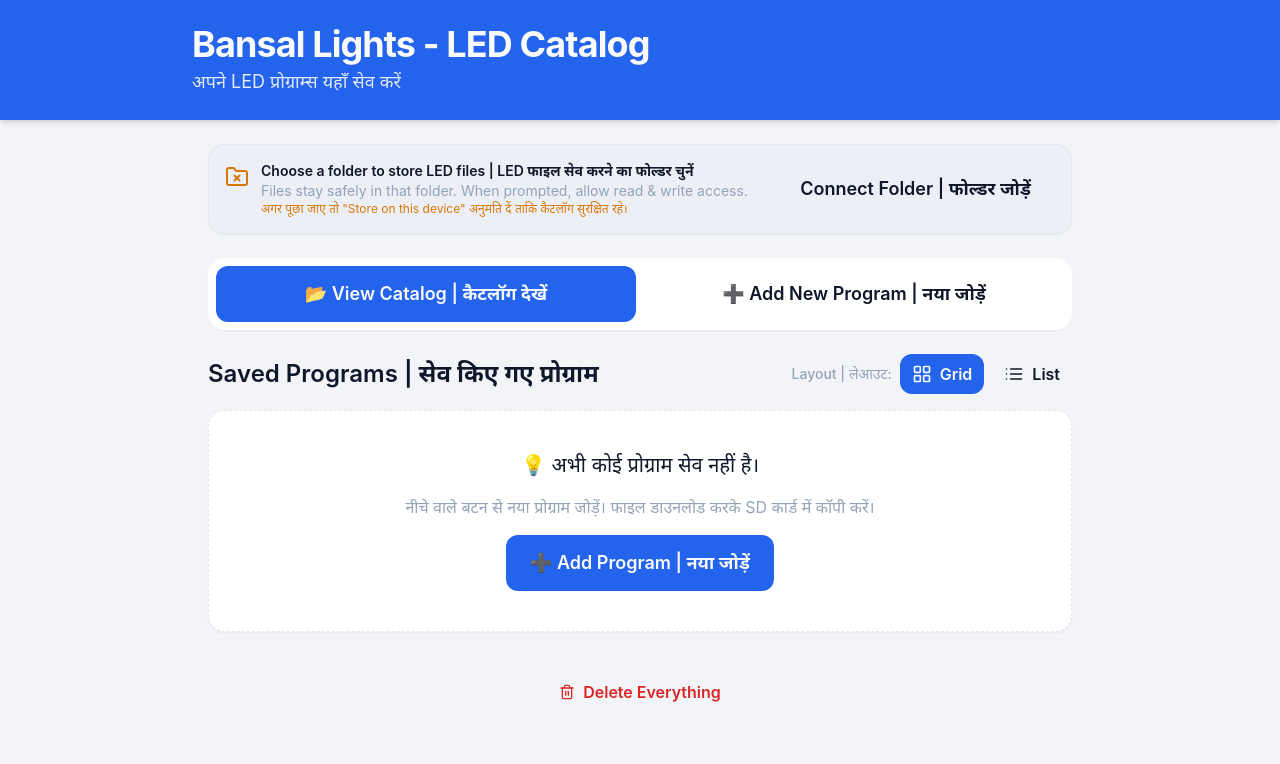
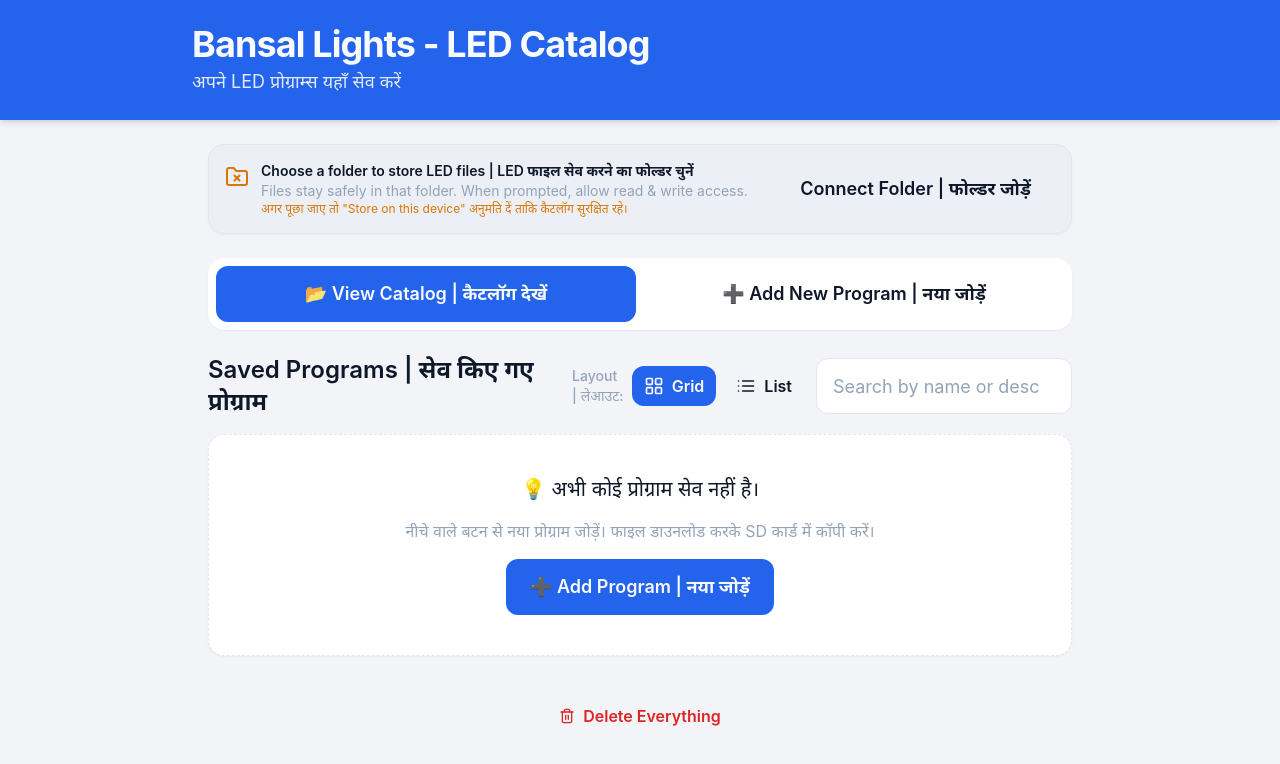
Before and after one commit to abhibansal60/led-catalog, a React (Vite) app: page / in a window 1280 px wide. Shown: the top 764 px of the page. Built offline with nearby package versions, Linux system fonts and the light colour scheme.

Commit message:
Add catalog search filtering

```diff
--- a/src/App.tsx
+++ b/src/App.tsx
@@ -1,4 +1,11 @@
-import React, { ChangeEvent, FormEvent, useCallback, useEffect, useState } from "react";
+import React, {
+  ChangeEvent,
+  FormEvent,
+  useCallback,
+  useEffect,
+  useMemo,
+  useState,
+} from "react";
 import {
   Download,
   Trash2,
@@ -116,6 +123,7 @@
   const [hasPersistentStorage, setHasPersistentStorage] = useState<boolean | null>(null);
   const [catalogView, setCatalogView] = useState<"grid" | "list">("grid");
   const [copyStatuses, setCopyStatuses] = useState<Record<string, CopyStatus>>({});
+  const [searchTerm, setSearchTerm] = useState("");
 
   useEffect(() => {
     let isMounted = true;
@@ -884,8 +892,22 @@
   const editingProgram = isEditing
     ? programs.find((program) => program.id === editingProgramId) ?? null
     : null;
+  const trimmedSearchTerm = searchTerm.trim();
+  const filteredPrograms = useMemo(() => {
+    const normalized = trimmedSearchTerm.toLowerCase();
+    if (!normalized) {
+      return programs;
+    }
+
+    return programs.filter((program) => {
+      const haystack = `${program.name} ${program.originalLedName} ${program.description}`.toLowerCase();
+      return haystack.includes(normalized);
+    });
+  }, [programs, trimmedSearchTerm]);
+
   const isGridView = catalogView === "grid";
   const isListView = !isGridView;
+  const hasFilteredPrograms = filteredPrograms.length > 0;
 
   return (
     <div className="min-h-screen bg-background">
@@ -990,6 +1012,7 @@
           <section className="flex flex-col gap-4">
             <div className="flex flex-col gap-2 sm:flex-row sm:items-center sm:justify-between">
               <h2 className="text-2xl font-semibold">Saved Programs | सेव किए गए प्रोग्राम</h2>
+              <div className="flex flex-col gap-2 sm:flex-row sm:items-center sm:gap-3">
                 <div className="flex items-center gap-2">
                   <span className="hidden text-sm font-medium text-muted-foreground sm:inline">
                     Layout | लेआउट:
@@ -1019,6 +1042,15 @@
                     </Button>
                   </div>
                 </div>
+                <Input
+                  type="search"
+                  value={searchTerm}
+                  onChange={(event) => setSearchTerm(event.target.value)}
+                  placeholder="Search by name or description | नाम या विवरण से खोजें"
+                  className="w-full sm:w-64"
+                  aria-label="Search programs"
+                />
+              </div>
             </div>
             {isLoadingPrograms ? (
               <Card className="border border-dashed border-border bg-card text-muted-foreground">
@@ -1027,6 +1059,7 @@
                 </CardContent>
               </Card>
             ) : hasPrograms ? (
+              hasFilteredPrograms ? (
                 <div
                   className={
                     isGridView
@@ -1034,7 +1067,7 @@
                       : "flex flex-col gap-5"
                   }
                 >
-                {programs.map((program) => {
+                  {filteredPrograms.map((program) => {
                     const copyStatus = copyStatuses[program.id];
                     const isCopying = copyStatus?.status === "copying";
                     const formattedFileSize =
@@ -1152,6 +1185,16 @@
                   );
                   })}
                 </div>
+              ) : (
+                <Card className="border border-dashed border-border bg-card text-muted-foreground">
+                  <CardContent className="space-y-4 py-10 text-center text-base">
+                    <p className="text-xl text-foreground">कोई परिणाम नहीं मिला।</p>
+                    <p>
+                      "{trimmedSearchTerm}" के लिए कोई प्रोग्राम नहीं मिला। स्पेलिंग बदलकर देखें।
+                    </p>
+                  </CardContent>
+                </Card>
+              )
             ) : (
               <Card className="border border-dashed border-border bg-card text-muted-foreground">
                 <CardContent className="space-y-4 py-10 text-center text-base">
```
Lines whose indentation alone changed are shown as unchanged.
